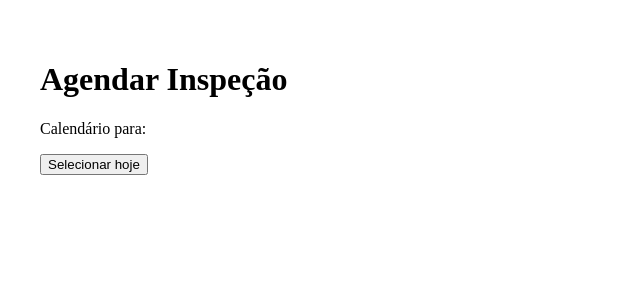
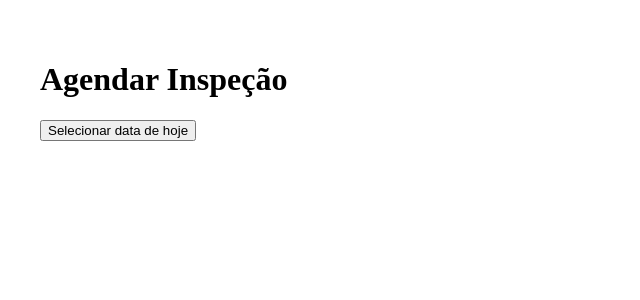
Before and after one commit to AnakRomanov/celesc-agenda, a Next.js app: page /agendar in a window 1280 px wide. Shown: the top 300 px of the page, without its empty margins (0-640 px from the left). Built offline with nearby package versions, Linux system fonts and the light colour scheme.

Commit message:
Add files via upload

```diff
--- a/components/Calendario.tsx
+++ b/components/Calendario.tsx
@@ -1,17 +1,20 @@
 import React from 'react';
 
-type CalendarioProps = {
-  localidade: string;
-  onDataSelecionada: (data: Date) => void;
+export type CalendarioProps = {
+  onSelectDate: (date: string) => void;
 };
 
-export default function Calendario({ localidade, onDataSelecionada }: CalendarioProps) {
+const Calendario: React.FC<CalendarioProps> = ({ onSelectDate }) => {
+  const handleDateClick = () => {
+    const today = new Date().toISOString().split('T')[0];
+    onSelectDate(today);
+  };
+
   return (
     <div>
-      <p>Calendário para: {localidade}</p>
-      <button onClick={() => onDataSelecionada(new Date())}>
-        Selecionar hoje
-      </button>
+      <button onClick={handleDateClick}>Selecionar data de hoje</button>
     </div>
   );
-}
+};
+
+export default Calendario;
```
